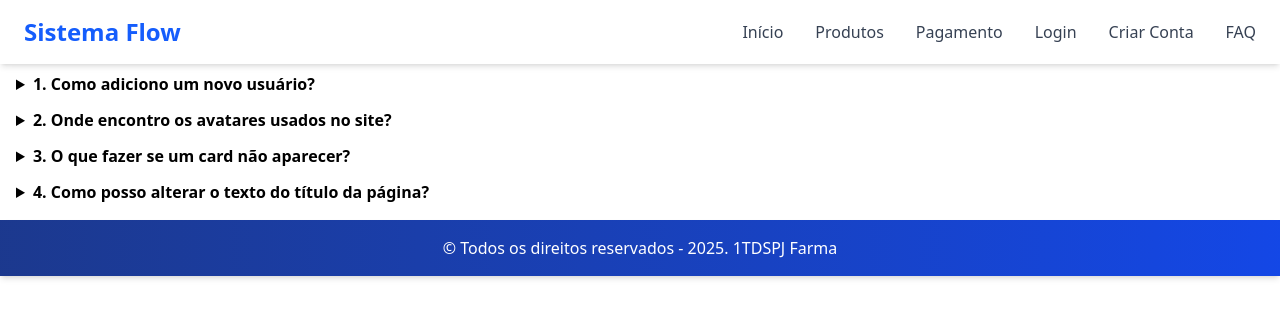
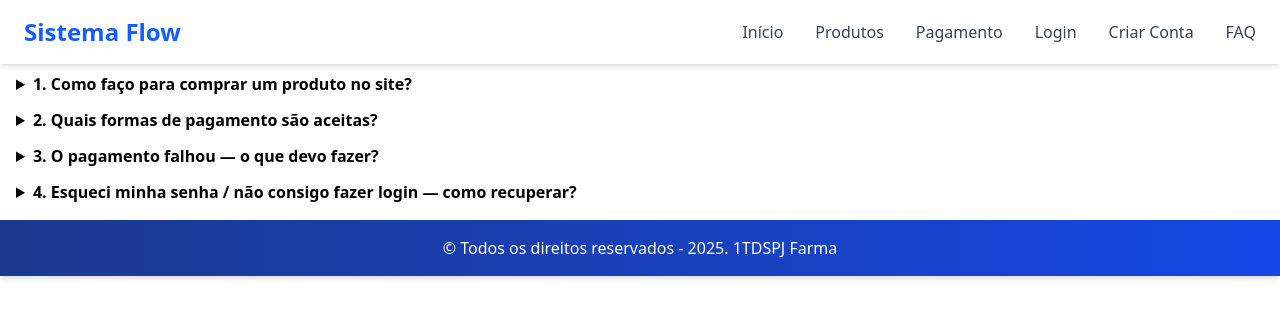
Before and after one commit to 1TDSPJ-2025/sistema-flow, a React (Vite) app: page /sistema-flow/faq in a window 1280 px wide. Shown: the top 318 px of the page. Built offline with nearby package versions, Linux system fonts and the light colour scheme; no server answers.

Commit message:
Subistitui os place holders das perguntas.

```diff
--- a/src/routes/Faq/index.tsx
+++ b/src/routes/Faq/index.tsx
@@ -7,25 +7,25 @@ export default function Faq() {
         <main className="w-full p-4">
             <Title text="Perguntas Frequentes" />
 
-            <section className="space-y-3">
+            <section className="space-y-3 faq-section">
                 <details>
-                    <summary className="cursor-pointer font-semibold">1. Como adiciono um novo usuário?</summary>
-                    <p>Use o formulário de cadastro disponível na página de registro. Preencha os campos obrigatórios e envie.</p>
+                    <summary className="cursor-pointer font-semibold">1. Como faço para comprar um produto no site?</summary>
+                    <p>Escolha o produto que deseja, adicione ao carrinho e siga para o checkout. Verifique endereço e quantidade antes de finalizar. Após a confirmação, você receberá um e-mail com os detalhes do pedido.</p>
                 </details>
 
                 <details>
-                    <summary className="cursor-pointer font-semibold">2. Onde encontro os avatares usados no site?</summary>
-                    <p>Os avatares ficam na pasta pública do projeto. Referências de caminho estão nos registros do db.json (ex.: /sistema-flow/avatar1.jpeg).</p>
+                    <summary className="cursor-pointer font-semibold">2. Quais formas de pagamento são aceitas?</summary>
+                    <p>Normalmente aceitamos cartão de crédito, débito, PIX e boleto (dependendo do fluxo). No checkout você verá as opções disponíveis e instruções para completar o pagamento.</p>
                 </details>
 
                 <details>
-                    <summary className="cursor-pointer font-semibold">3. O que fazer se um card não aparecer?</summary>
-                    <p>Verifique se a API está acessível e se os dados retornados incluem os campos esperados (nome, nomeUser, email, avatar).</p>
+                    <summary className="cursor-pointer font-semibold">3. O pagamento falhou — o que devo fazer?</summary>
+                    <p>Verifique os dados do cartão (número, validade, CVV) e o saldo/limite. Tente novamente ou escolha outra forma de pagamento. Se o erro persistir, contate o suporte informando o erro exibido e o horário da tentativa.</p>
                 </details>
 
                 <details>
-                    <summary className="cursor-pointer font-semibold">4. Como posso alterar o texto do título da página?</summary>
-                    <p>O componente Title recebe uma prop text. Altere o valor passado na rota ou no componente que renderiza a página.</p>
+                    <summary className="cursor-pointer font-semibold">4. Esqueci minha senha / não consigo fazer login — como recuperar?</summary>
+                    <p>Na página de login use "Esqueci minha senha" para receber um link de restauração por e-mail. Verifique também se você confirmou o cadastro via e-mail. Se não receber o e-mail, cheque a pasta de spam ou solicite reenvio.</p>
                 </details>
             </section>
         </main>
```
